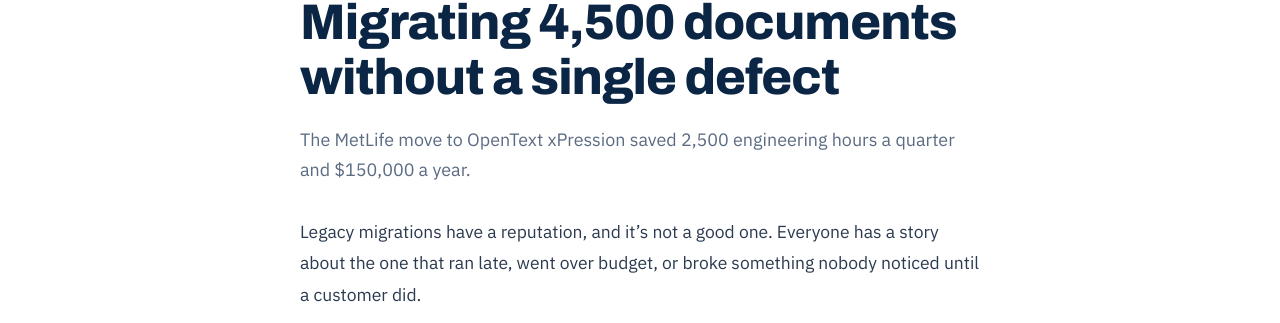
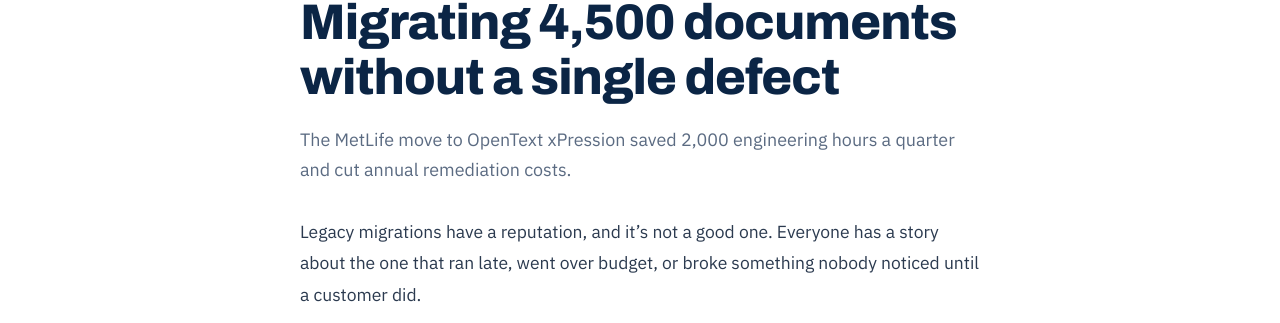
Before and after one commit to Madhan-I/Madhan-I.github.io, a Jekyll site: the page built from _posts/2026-11-10-metlife-xpression-migration.md, in a window 1280 px wide and 1400 px high. Shown: the part 271-594 px from the top of the window. Built offline with Jekyll 4.4.1, drawn with Linux system fonts in a browser that asks for light colours; our own code applies the rules of GitHub Pages for plain Markdown files; some of the changed text lies outside the part shown.

Commit message:
MetLife post: match 2,000 hours and drop remediation figure
Co-Authored-By: Claude Opus 5.5 <noreply@anthropic.com>
Claude-Session: https://claude.ai/code/session_01MFRrTt7LBDdX57m85KHNGp

```diff
--- a/_posts/2026-11-10-metlife-xpression-migration.md
+++ b/_posts/2026-11-10-metlife-xpression-migration.md
@@ -1,7 +1,7 @@
 ---
 title: "Migrating 4,500 documents without a single defect"
 teaser: "A 4,500-document migration with zero defects"
-summary: The MetLife move to OpenText xPression saved 2,500 engineering hours a quarter and $150,000 a year.
+summary: The MetLife move to OpenText xPression saved 2,000 engineering hours a quarter and cut annual remediation costs.
 tags: [Migration, Quality, Insurance]
 ---
 
@@ -24,8 +24,8 @@ Along the way we also standardised the documents themselves, delivering **more t
 ## The results
 
 - **4,500+ policy documents** migrated with a **zero-defect standard**.
-- **2,500 engineering hours saved every quarter** after moving to xPression.
-- Remediation costs **reduced by $150,000 a year**.
+- **2,000 engineering hours saved every quarter** after moving to xPression.
+- **Lower annual remediation costs** across 500+ standardised document applications.
 - A **Certificate of Excellence** in May 2019 for my support and contributions to migrating publisher data to xPression.
 
 ## What made the difference
```
